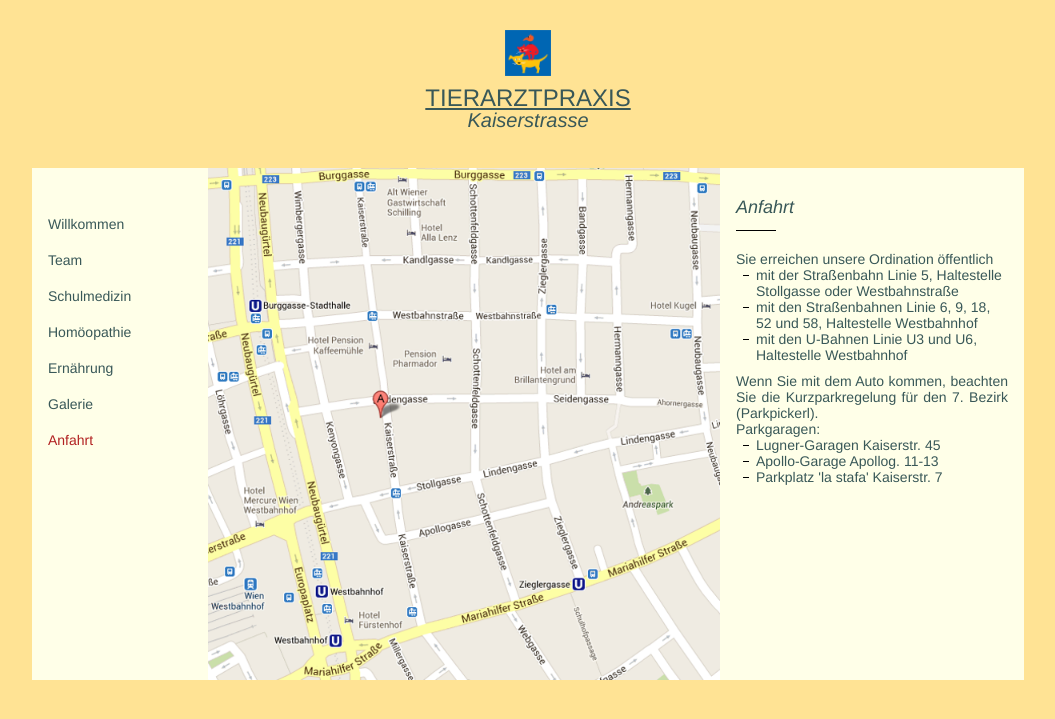
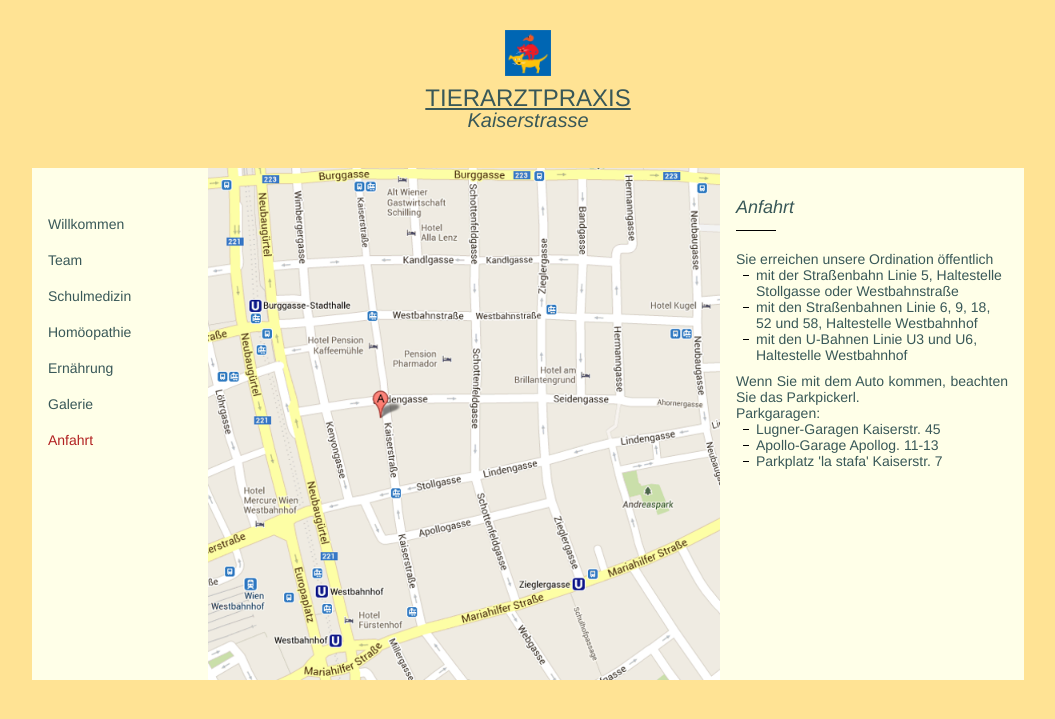
Before and after one commit to richardtraindl/tierarztpraxis-kaiserstrasse.at, a Jekyll site: the page built from anfahrt.html, in a window 1280 px wide. Shown: the top 719 px of the page, without its empty margins (112-1167 px from the left). Built offline with Jekyll 4.4.1, drawn with Linux system fonts in a browser that asks for light colours.

Commit message:
textänderungen

```diff
--- a/anfahrt.html
+++ b/anfahrt.html
@@ -19,7 +19,7 @@ id: anfahrt
           <div class="spacer"><img src="img/horizontal-line.png" alt=""></div>
 
           <figure>
-            <figcaption>Sie er<wbr>reichen unsere Ordination öffentlich</figcaption>
+            <figcaption>Sie erreichen unsere Ordination öffentlich</figcaption>
             <ul>
               <li>
                 mit der Straßenbahn Linie 5, Haltestelle Stollgasse oder Westbahnstraße
@@ -37,8 +37,8 @@ id: anfahrt
 
           <figure>
             <figcaption>
-              Wenn Sie mit dem Auto kommen, beachten Sie die Kurzparkregelung für den 7. Bezirk (Parkpickerl). <br>
-              Park<wbr>garagen:
+              Wenn Sie mit dem Auto kommen, beachten Sie das Parkpickerl. <br>
+              Parkgaragen:
             </figcaption>
             <ul>
               <li>Lugner-<wbr>Garagen Kaiserstr. 45</li>
```
